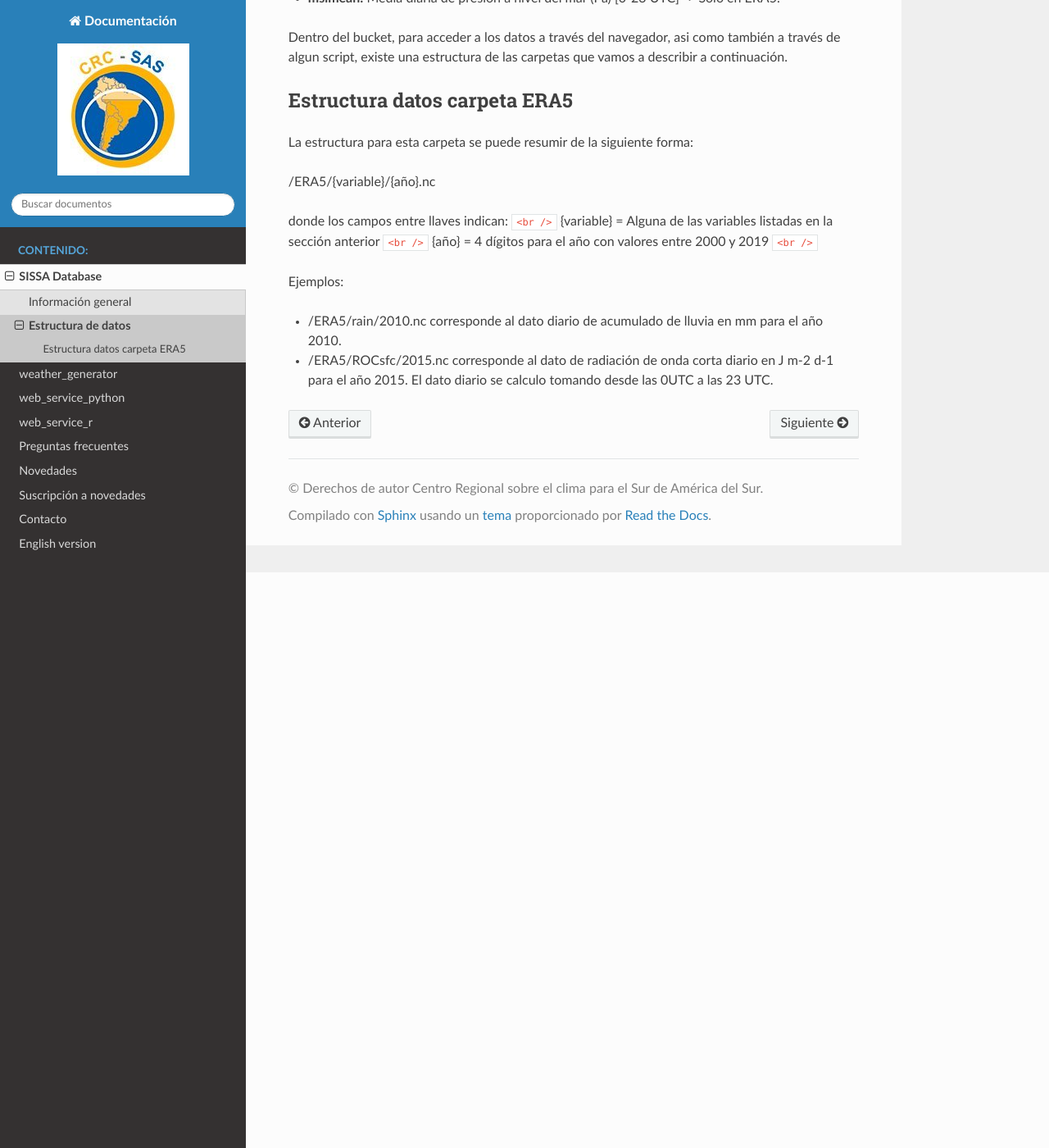
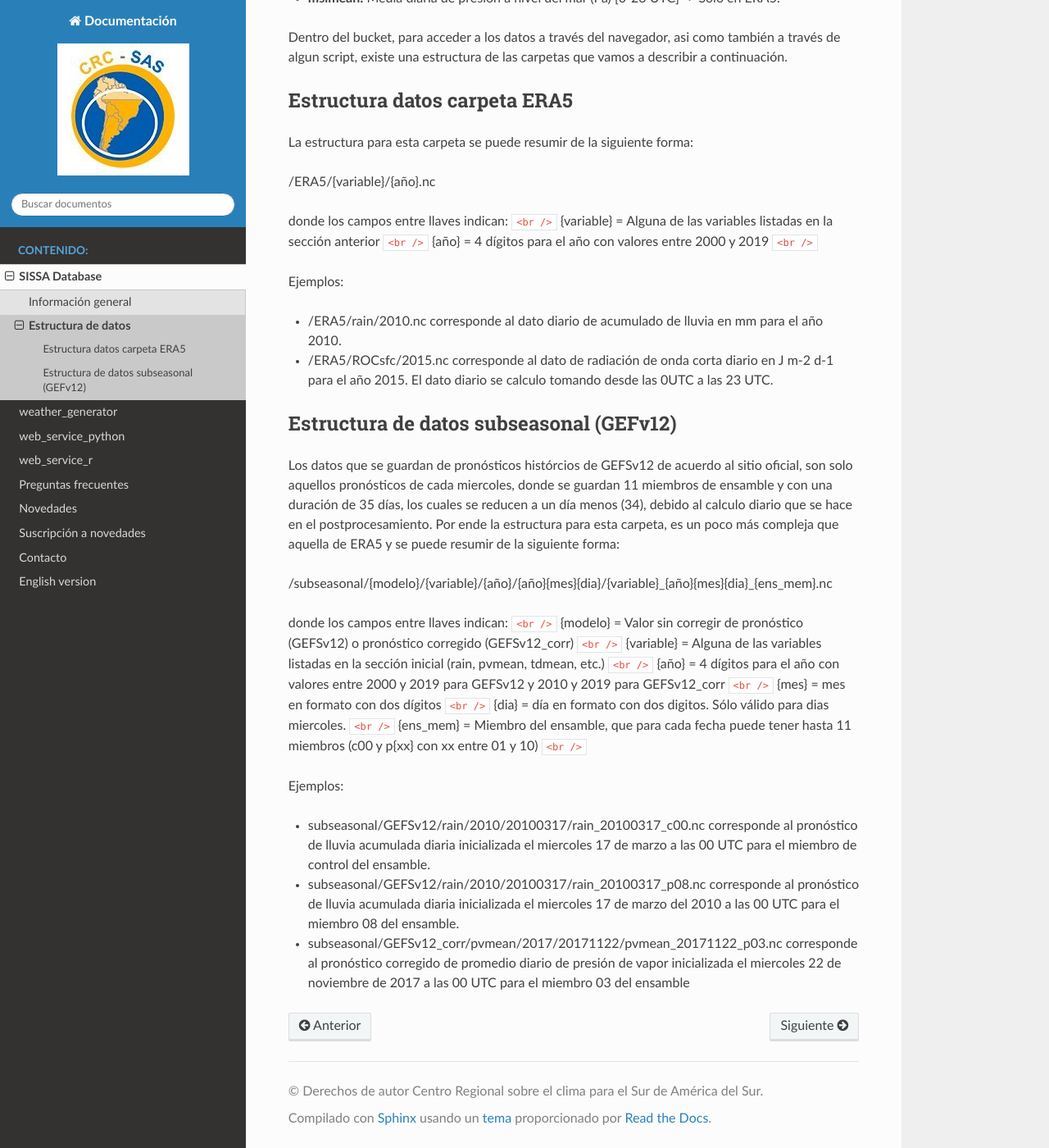
Before and after one commit to CRC-SAS/documentation_crc_sas, a Sphinx documentation site: the page built from source/SISSA_database/Estructura_de_datos.md, in a window 1280 px wide and 1400 px high, scrolled down 702 px. Shown: the whole window at 82% size. Built offline with Sphinx 7.4.7 and the Read the Docs theme 2.0.0, drawn with Linux system fonts in a browser that asks for light colours.

Commit message:
Update Estructura_de_datos.md

```diff
--- a/source/SISSA_database/Estructura_de_datos.md
+++ b/source/SISSA_database/Estructura_de_datos.md
@@ -35,3 +35,23 @@ Ejemplos:
 
 * /ERA5/rain/2010.nc corresponde al dato diario de acumulado de lluvia en mm para el año 2010.
 * /ERA5/ROCsfc/2015.nc corresponde al dato de radiación de onda corta diario en J m-2 d-1 para el año 2015. El dato diario se calculo tomando desde las 0UTC a las 23 UTC.
+
+## Estructura de datos subseasonal (GEFv12)
+
+Los datos que se guardan de pronósticos histórcios de GEFSv12 de acuerdo al sitio oficial, son solo aquellos pronósticos de cada miercoles, donde se guardan 11 miembros de ensamble y con una duración de 35 días, los cuales se reducen a un día menos (34), debido al calculo diario que se hace en el postprocesamiento. Por ende la estructura para esta carpeta, es un poco más compleja que aquella de ERA5 y se puede resumir de la siguiente forma:
+
+/subseasonal/{modelo}/{variable}/{año}/{año}{mes}{dia}/{variable}\_{año}{mes}{dia}\_{ens_mem}.nc
+
+donde los campos entre llaves indican: `<br />`
+{modelo} = Valor sin corregir de pronóstico (GEFSv12) o pronóstico corregido (GEFSv12_corr) `<br />`
+{variable} = Alguna de las variables listadas en la sección inicial (rain, pvmean, tdmean, etc.) `<br />`
+{año} = 4 dígitos para el año con valores entre 2000 y 2019 para GEFSv12 y 2010 y 2019 para GEFSv12_corr `<br />`
+{mes} = mes en formato con dos dígitos `<br />`
+{dia} = día en formato con dos digitos. Sólo válido para dias miercoles. `<br />`
+{ens_mem} = Miembro del ensamble, que para cada fecha puede tener hasta 11 miembros (c00 y p{xx} con xx entre 01 y 10) `<br />`
+
+Ejemplos:
+
+* subseasonal/GEFSv12/rain/2010/20100317/rain_20100317_c00.nc corresponde al pronóstico de lluvia acumulada diaria inicializada el miercoles 17 de marzo a las 00 UTC para el miembro de control del ensamble.
+* subseasonal/GEFSv12/rain/2010/20100317/rain_20100317_p08.nc corresponde al pronóstico de lluvia acumulada diaria inicializada el miercoles 17 de marzo del 2010 a las 00 UTC para el miembro 08 del ensamble.
+* subseasonal/GEFSv12_corr/pvmean/2017/20171122/pvmean_20171122_p03.nc corresponde al pronóstico corregido de promedio diario de presión de vapor inicializada el miercoles 22 de noviembre de 2017 a las 00 UTC para el miembro 03 del ensamble
```
